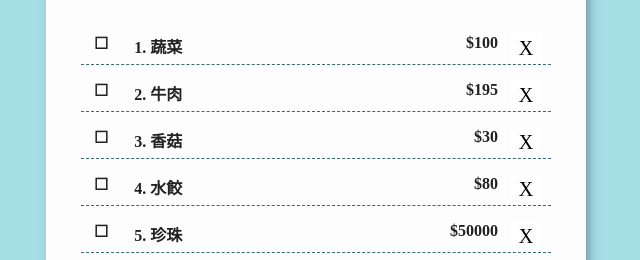
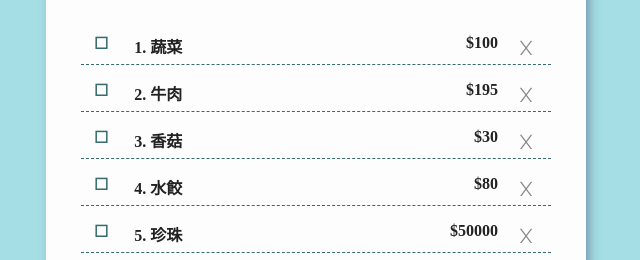
Before and after one commit to CreamYang/ShoppingList, a plain HTML site: page index.html in a window 1280 px wide. Shown: the part 331-591 px from the top of the page, 324-964 px from the left. Drawn offline with nearby package versions, Linux system fonts and the light colour scheme.

Commit message:
add some effects

```diff
--- a/index.html
+++ b/index.html
@@ -6,6 +6,7 @@
   <meta http-equiv="X-UA-Compatible" content="ie=edge">
   <title>My Shopping List</title>
   <link href="https://fonts.googleapis.com/css?family=Great+Vibes" rel="stylesheet">
+  <link href="https://fonts.googleapis.com/css?family=Raleway" rel="stylesheet">
   <link rel="stylesheet" href="style.css">
   <script src="https://cdnjs.cloudflare.com/ajax/libs/jquery/3.3.1/jquery.min.js"></script>
   <script src="script.js"></script>
--- a/style.css
+++ b/style.css
@@ -119,6 +119,7 @@ html, body{
 }
 #itemlist .items .check{
   cursor: pointer;
+  color: #376B6D;
 }
 #itemlist .items .price{
   position: absolute;
@@ -134,7 +135,12 @@ html, body{
   height: 30px;
   width: 30px;
   padding: 1px;
-  background-color: #fff;
+  color: #888;
+  background-color: transparent;
+  font-family: 'Raleway';
+}
+#itemlist .items .delete:hover{
+  color: #ddd;
 }
 #itemlist .total{
   color: #D75455;
```
